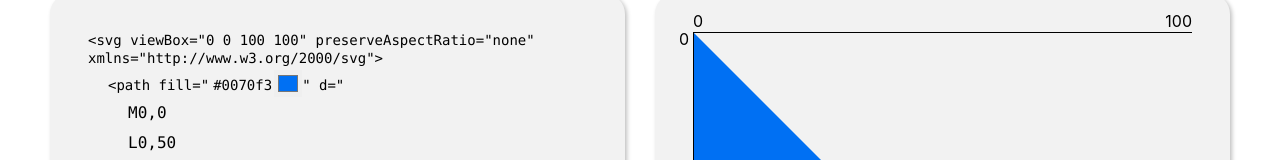
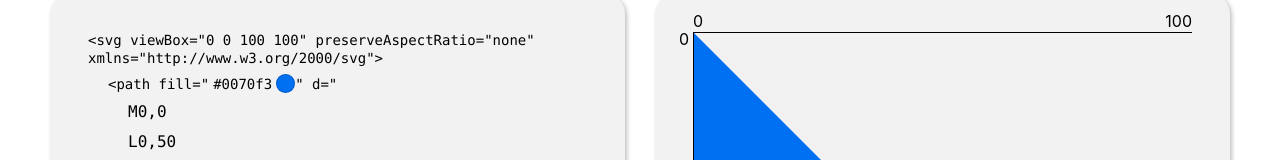
Before and after one commit to rfauver/svg_path_editor, a Next.js app: page / in a window 1280 px wide. Shown: the part 307-467 px from the top of the page. Built offline with nearby package versions, Linux system fonts and the light colour scheme.

Commit message:
style color picker

```diff
--- a/pages/index.js
+++ b/pages/index.js
@@ -78,12 +78,17 @@ export default function Home() {
               value={fillColor}
               onChange={onFillColorChange}
             />
+            <span
+              className={styles.colorPickerWrapper}
+              style={{ background: fillColor }}
+            >
               <input
                 className={styles.colorPicker}
                 type='color'
                 onChange={onColorPickerChange}
                 value={fillColor}
               />
+            </span>
             {SURROUNDING_TEXT[2]}
           </div>
           {instructions.map((instruction, i) => {
--- a/styles/home.module.scss
+++ b/styles/home.module.scss
@@ -75,12 +75,16 @@
   }
 }
 
+.colorPickerWrapper {
+  border-radius: 50%;
+  border: 1px solid rgba(0, 0, 0, 0.2);
+  position: relative;
+  bottom: 1px;
+}
+
 .colorPicker {
-  border: none;
-  width: 28px;
-  position: relative;
-  top: 2px;
-  margin-left: -2px;
+  opacity: 0;
+  width: 17px;
   cursor: pointer;
 }
 
```
Lines whose indentation alone changed are shown as unchanged.
